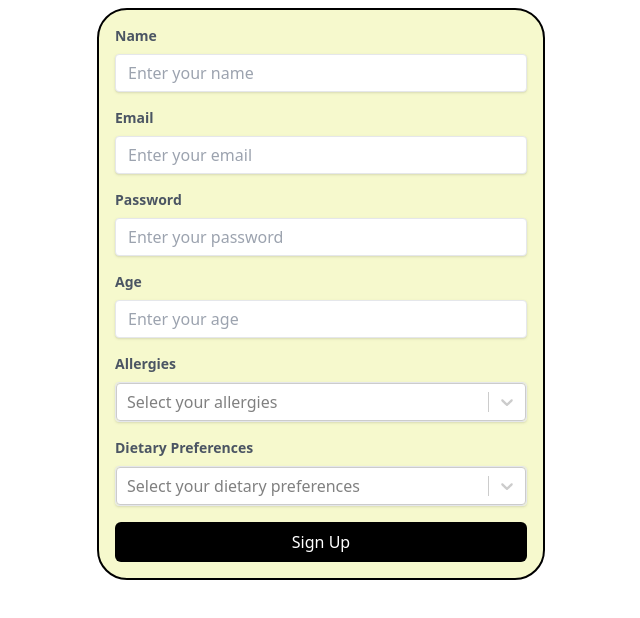
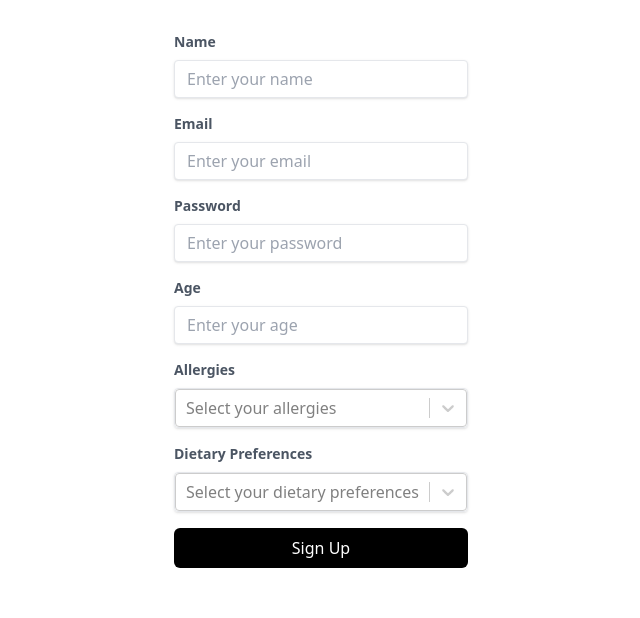
Before and after one commit to dryruffian/Pilo-frontend, a React (Vite) app: page /signup in a window 1280 px wide. Shown: the top 618 px of the page, without its empty margins (319-959 px from the left). Built offline with nearby package versions, Linux system fonts and the light colour scheme.

Commit message:
Added New Sign Up page

```diff
--- a/src/components/Signup.jsx
+++ b/src/components/Signup.jsx
@@ -16,7 +16,7 @@ const SignupCard = () => {
   const navigate = useNavigate();
 
   const allergyOptions = [
-    { value: 'gluten', label: 'Gluten' },
+    { value: 'Agar Agar', label: 'Agar Agar' },
     { value: 'peanuts', label: 'Peanuts' },
     { value: 'eggs', label: 'Eggs' },
     { value: 'milk', label: 'Milk' },
@@ -26,7 +26,7 @@ const SignupCard = () => {
     { value: 'fish', label: 'Fish' },
     { value: 'soybeans', label: 'Soybeans' },
     { value: 'nuts', label: 'Tree Nuts' },
-    { value: 'celery', label: 'Celery' }
+    { value: 'celery', label: 'Celery' },
   ];
 
   const dietaryPreferences = [
@@ -100,7 +100,7 @@ const SignupCard = () => {
   };
 
   return (
-    <div className="relative border-2 border-black w-full max-w-md bg-[#F6F9CD] rounded-[30px] p-4">
+    <div className="w-full px-4 py-6 flex justify-center">
       <div className="flex flex-col gap-4">
         {/* Name Input */}
         <div>
```
